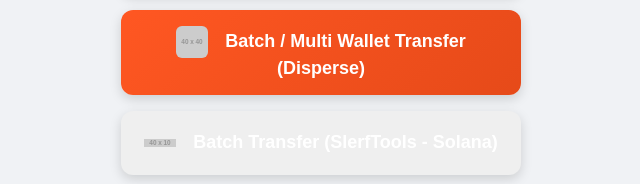
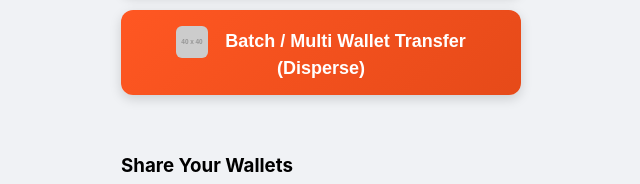
Before and after one commit to walidmangusu/jerr, a plain HTML site: page index.html in a window 1280 px wide. Shown: the part 616-800 px from the top of the page, without its empty margins (319-959 px from the left). Drawn offline with Linux system fonts and the light colour scheme; placeholder pictures from the web are drawn by us; a script that the page names is missing.

Commit message:
Update index.html

```diff
--- a/index.html
+++ b/index.html
@@ -181,19 +181,6 @@
         />
         Batch / Multi Wallet Transfer (Disperse)
       </button>
-
-      <button
-        id="slerftools"
-        class="service"
-        onclick="openLink('https://slerf.tools/en-us/multi-sender/solana')"
-      >
-        <img
-          src="https://via.placeholder.com/40/10b981/FFFFFF?text=Slerf"
-          alt="SlerfTools"
-          class="service-icon"
-        />
-        Batch Transfer (SlerfTools - Solana)
-      </button>
     </div>
 
     <div style="margin-top: 40px; width: 100%; max-width: 400px">
```
